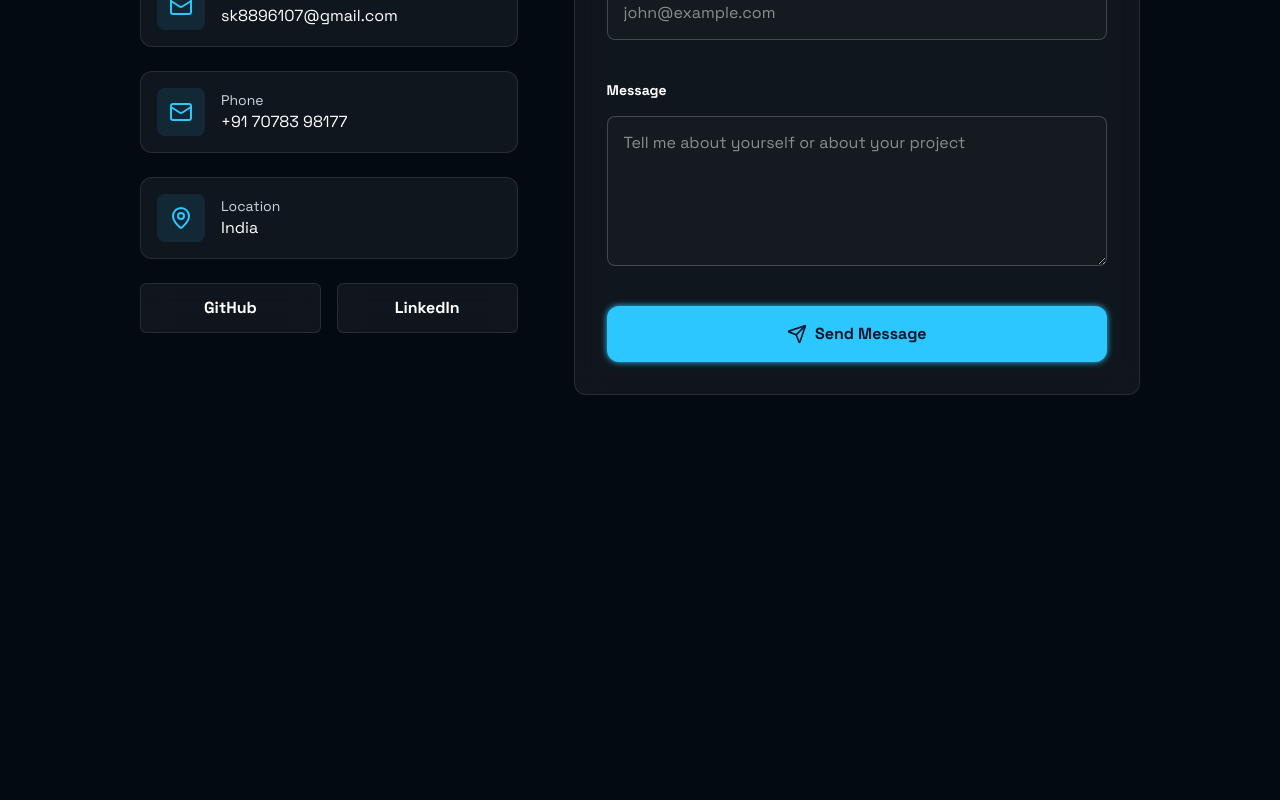
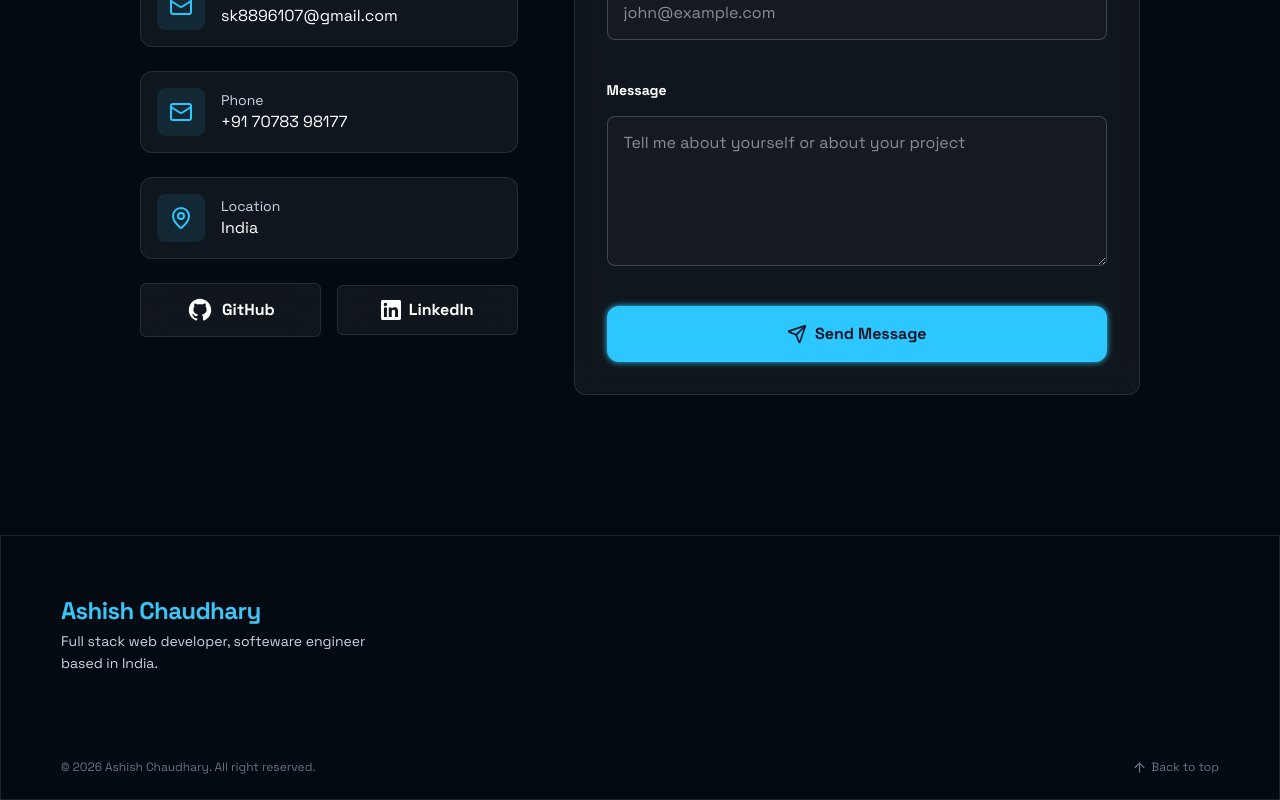
Before and after one commit to ashish-chaudhary01/portfolio, a React (Vite) app: page / in a window 1280 px wide. Shown: the part 3093-3893 px from the top of the page. Before the commit the page ends 3588 px from the top, so only its background shows below. Built offline with nearby package versions, Linux system fonts and the light colour scheme.

Commit message:
Add Footer component and update ContactSection with social links

```diff
--- a/src/App.jsx
+++ b/src/App.jsx
@@ -1,3 +1,4 @@
+import Footer from "./components/Footer";
 import Navbar from "./layouts/Navbar";
 import AboutSection from "./section/About";
 import ContactSection from "./section/Contact";
@@ -14,6 +15,7 @@ function App() {
         <ProjectsSection />
         <ContactSection />
       </main>
+      <Footer />
     </>
   );
 }
--- /dev/null
+++ b/src/components/Footer.jsx
@@ -0,0 +1,32 @@
+import { ArrowUp } from "lucide-react";
+
+function Footer() {
+  return (
+    <footer className="border border-white/10 mt-10 px-10 sm:px-15">
+      <div className="py-15 flex flex-col sm:flex-row items-center justify-between">
+        <div>
+          <h2 className="text-2xl font-black bg-clip-text text-transparent bg-linear-to-br from-[#2DC7FF] to-[#4bc0ea] leading-tight tracking-tight mb-1">
+            Ashish Chaudhary
+          </h2>
+          <p className="leading-relaxed text-sm text-slate-300 max-w-xs">
+            Full stack web developer, softeware engineer based in India.
+          </p>
+        </div>
+      </div>
+      <div className="py-6 text-xs flex flex-col gap-3 items-center justify-between sm:flex-row text-gray-500">
+        <p>© 2026 Ashish Chaudhary. All right reserved.</p>
+        <a
+          href="#about"
+          className="group flex items-center gap-1 hover:text-white duration-100"
+        >
+          <span className="group-hover:-translate-y-0.5 duration-100">
+            <ArrowUp size={15} />
+          </span>
+          <span>Back to top</span>
+        </a>
+      </div>
+    </footer>
+  );
+}
+
+export default Footer;
--- a/src/section/Contact.jsx
+++ b/src/section/Contact.jsx
@@ -28,12 +28,10 @@ function ContactSection() {
     {
       url: "https://github.com/ashish-chaudhary01",
       label: "GitHub",
-      icon: "",
     },
     {
       url: "#",
       label: "LinkedIn",
-      icon: "",
     },
   ];
 
@@ -117,9 +115,28 @@ function ContactSection() {
                 href={link.url}
                 target="_blank"
                 rel="noopener noreferrer"
-                className="flex-1 px-4 py-3 flex items-center justify-center border border-white/10 bg-white/5 rounded-md font-extrabold text-md hover:-translate-y-1.25 duration-200 hover:bg-white/20 backdrop-blur-md"
+                className="flex-1 px-4 py-3 flex items-center gap-2 justify-center border border-white/10 bg-white/5 rounded-md font-extrabold text-md hover:-translate-y-1.25 duration-200 hover:bg-white/20 backdrop-blur-md"
               >
-                {link.label}
+                {link.label === "GitHub" ? (
+                  <svg
+                    xmlns="http://www.w3.org/2000/svg"
+                    viewBox="0 0 640 640"
+                    className="h-7 w-7 fill-current"
+                    aria-hidden="true"
+                  >
+                    <path d="M280.5 426.5C214.5 418.5 168 371 168 309.5C168 284.5 177 257.5 192 239.5C185.5 223 186.5 188 194 173.5C214 171 241 181.5 257 196C276 190 296 187 320.5 187C345 187 365 190 383 195.5C398.5 181.5 426 171 446 173.5C453 187 454 222 447.5 239C463.5 258 472 283.5 472 309.5C472 371 425.5 417.5 358.5 426C375.5 437 387 461 387 488.5L387 540.5C387 555.5 399.5 564 414.5 558C505 523.5 576 433 576 321C576 179.5 461 64 319.5 64C178 64 64 179.5 64 321C64 432 134.5 524 229.5 558.5C243 563.5 256 554.5 256 541L256 501C249 504 240 506 232 506C199 506 179.5 488 165.5 454.5C160 441 154 433 142.5 431.5C136.5 431 134.5 428.5 134.5 425.5C134.5 419.5 144.5 415 154.5 415C169 415 181.5 424 194.5 442.5C204.5 457 215 463.5 227.5 463.5C240 463.5 248 459 259.5 447.5C268 439 274.5 431.5 280.5 426.5z" />
+                  </svg>
+                ) : (
+                  <svg
+                    xmlns="http://www.w3.org/2000/svg"
+                    viewBox="0 0 24 24"
+                    className="h-5 w-5 fill-current"
+                    aria-hidden="true"
+                  >
+                    <path d="M20.447 20.452h-3.554v-5.569c0-1.328-.027-3.037-1.852-3.037-1.853 0-2.136 1.445-2.136 2.939v5.667H9.351V9h3.414v1.561h.049c.476-.9 1.637-1.85 3.37-1.85 3.601 0 4.267 2.369 4.267 5.455v6.286ZM5.337 7.433a2.062 2.062 0 1 1 0-4.124 2.062 2.062 0 0 1 0 4.124Zm1.782 13.019H3.555V9h3.564v11.452ZM22.225 0H1.771C.792 0 0 .774 0 1.729v20.542C0 23.227.792 24 1.771 24h20.451C23.2 24 24 23.227 24 22.271V1.729C24 .774 23.2 0 22.222 0h.003Z" />
+                  </svg>
+                )}
+                <span>{link.label}</span>
               </a>
             ))}
           </div>
```
